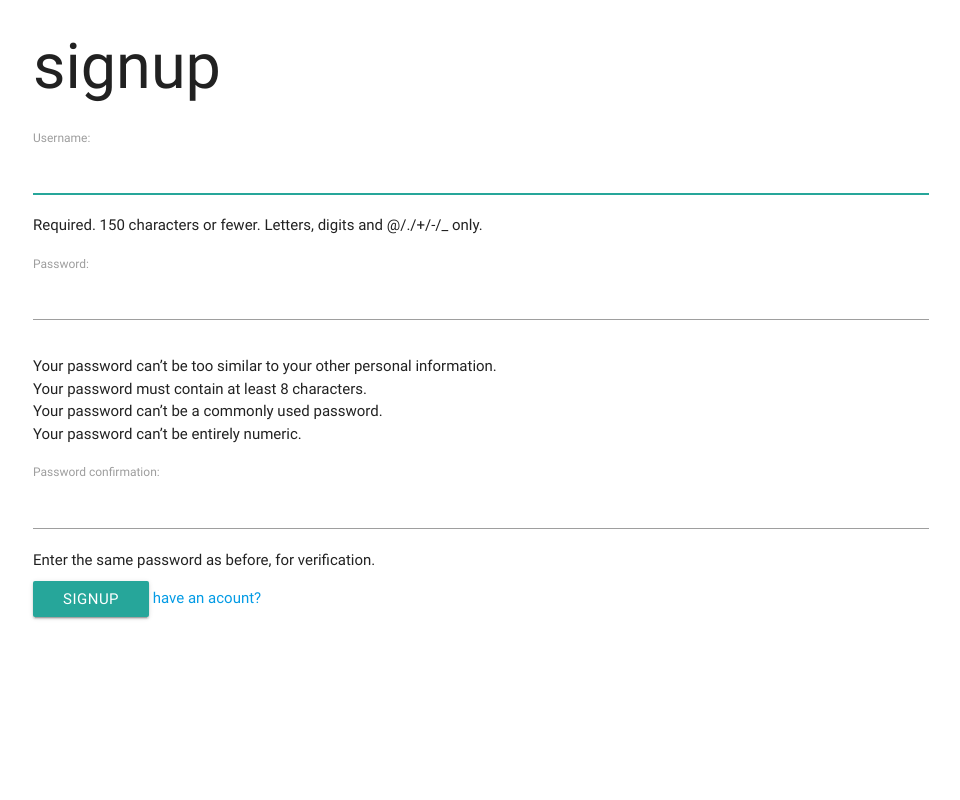
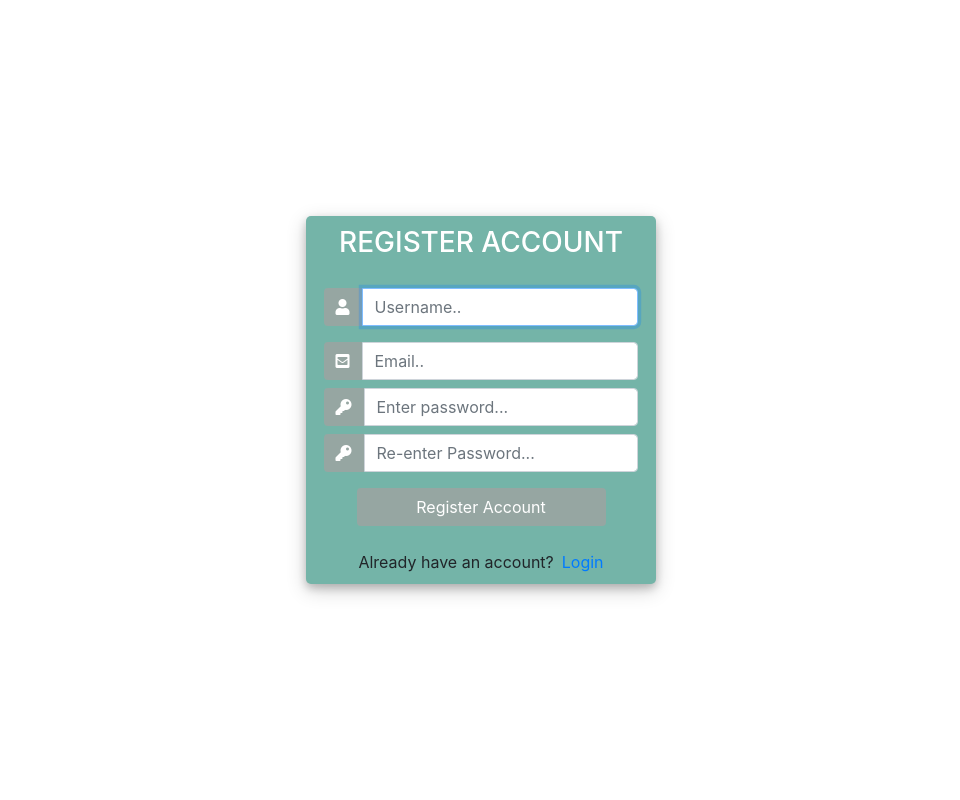
Before and after one commit to meshal-alotaibi/-Div-Tag-, a Django app: page /signup in a window 1280 px wide. Shown: the whole page, without its empty margins (159-1119 px from the left). Run offline with Django 3.2, Linux system fonts and the light colour scheme; some libraries are stand-ins or nearby versions.

Commit message:
signup style

```diff
--- a/starter_code/main_app/forms.py
+++ b/starter_code/main_app/forms.py
@@ -1,6 +1,10 @@
 from django import forms
+from django.db import models
 from django.forms import fields
 from.models import Post , Topic
+from django.contrib.auth.forms import UserCreationForm
+from django.contrib.auth.models import User
+
 
 
 class NewTopicForm(forms.ModelForm):
@@ -15,3 +19,8 @@ class PostForm(forms.ModelForm):
         model = Post
         fields = ['message'
                   ]
+
+class CreateUserForm(UserCreationForm):
+    class Meta:
+        model = User
+        fields=['username','email','password1','password2']
--- a/starter_code/main_app/templates/signup.html
+++ b/starter_code/main_app/templates/signup.html
@@ -1,21 +1,139 @@
+
 
 <!DOCTYPE html>
 <html>
+
 <head>
-<title>signup</title>
-<link rel="stylesheet" href="https://cdnjs.cloudflare.com/ajax/libs/materialize/0.100.2/css/materialize.css">
+	<title>Login</title>
+	<link rel="stylesheet" href="https://stackpath.bootstrapcdn.com/bootstrap/4.1.3/css/bootstrap.min.css" integrity="sha384-MCw98/SFnGE8fJT3GXwEOngsV7Zt27NXFoaoApmYm81iuXoPkFOJwJ8ERdknLPMO" crossorigin="anonymous">
+	<script src="https://ajax.googleapis.com/ajax/libs/jquery/3.3.1/jquery.min.js"></script>
+	<link rel="stylesheet" href="https://use.fontawesome.com/releases/v5.6.1/css/all.css" integrity="sha384-gfdkjb5BdAXd+lj+gudLWI+BXq4IuLW5IT+brZEZsLFm++aCMlF1V92rMkPaX4PP" crossorigin="anonymous">
+
+	<style>
+		body,
+		html {
+			margin: 0;
+			padding: 0;
+			height: 100%;
+
+		}
+		.user_card {
+			width: 350px;
+			margin-top: auto;
+			margin-bottom: auto;
+			background:#74b4a8;
+			position: relative;
+			display: flex;
+			justify-content: center;
+			flex-direction: column;
+			padding: 10px;
+			box-shadow: 0 4px 8px 0 rgba(0, 0, 0, 0.2), 0 6px 20px 0 rgba(0, 0, 0, 0.19);
+			-webkit-box-shadow: 0 4px 8px 0 rgba(0, 0, 0, 0.2), 0 6px 20px 0 rgba(0, 0, 0, 0.19);
+			-moz-box-shadow: 0 4px 8px 0 rgba(0, 0, 0, 0.2), 0 6px 20px 0 rgba(0, 0, 0, 0.19);
+			border-radius: 5px;
+
+		}
+
+		.form_container {
+			margin-top: 20px;
+		}
+
+		#form-title{
+			color: #fff;
+		}
+		.login_btn {
+			width: 100%;
+			background: #a3a2a1bd !important;
+			color: white !important;
+		}
+		.login_btn:focus {
+			box-shadow: none !important;
+			outline: 0px !important;
+		}
+		.login_container {
+			padding: 0 2rem;
+		}
+		.input-group-text {
+			background: #a3a2a1bd !important;
+			color: white !important;
+			border: 0 !important;
+			border-radius: 0.25rem 0 0 0.25rem !important;
+		}
+		.input_user,
+		.input_pass:focus {
+			box-shadow: none !important;
+			outline: 0px !important;
+		}
+
+	</style>
+
 </head>
 <body>
+	<div class="container h-100">
+		<div class="d-flex justify-content-center h-100">
+			<div class="user_card">
+				<div class="d-flex justify-content-center">
+					<h3 id="form-title">REGISTER ACCOUNT</h3>
+				</div>
+				<div class="d-flex justify-content-center form_container">
 
-<div class="container">
-<h1>signup</h1>
-<form method="post" novalidate>
-    {% csrf_token%}
-    {{form.as_p}}
-    <button type="login" class="btn btn-primary">signup</button>
-     <a href="/login">have an acount?</a>
-</form>
-</div>
+					<form method="POST" action="">
+                        {% csrf_token%}
+						<div class="input-group mb-3">
+							<div class="input-group-append">
+								<span class="input-group-text"><i class="fas fa-user"></i></span>
+							</div>
+							{{form.username}}
+						</div>
+						<div class="input-group mb-2">
+							<div class="input-group-append">
+								<span class="input-group-text"><i class="fas fa-envelope-square"></i></span>
+							</div>
+							{{form.email}}
+						</div>
+						<div class="input-group mb-2">
+							<div class="input-group-append">
+								<span class="input-group-text"><i class="fas fa-key"></i></span>
+							</div>
+							{{form.password1}}
+						</div>
+						<div class="input-group mb-2">
+							<div class="input-group-append">
+								<span class="input-group-text"><i class="fas fa-key"></i></span>
+							</div>
+							{{form.password2}}
+						</div>
 
+				   		<div class="d-flex justify-content-center mt-3 login_container">
+				 			<input class="btn login_btn" type="submit" value="Register Account">
+				   		</div>
+					</form>
+				</div>
+
+				<div class="mt-4">
+					<div class="d-flex justify-content-center links">
+						Already have an account? <a href="login" class="ml-2">Login</a>
+					</div>
+				</div>
+			</div>
+		</div>
+	</div>
+	<script>
+						/* Because i didnt set placeholder values in forms.py they will be set here using vanilla Javascript
+		//We start indexing at one because CSRF_token is considered and input field
+		 */
+
+		//Query All input fields
+		var form_fields = document.getElementsByTagName('input')
+		form_fields[1].placeholder='Username..';
+		form_fields[2].placeholder='Email..';
+		form_fields[3].placeholder='Enter password...';
+		form_fields[4].placeholder='Re-enter Password...';
+
+
+		for (var field in form_fields){
+			form_fields[field].className += ' form-control'
+		}
+	</script>
 </body>
 </html>
--- a/starter_code/main_app/views.py
+++ b/starter_code/main_app/views.py
@@ -5,7 +5,7 @@ from django.contrib.auth.forms import UserCreationForm
 from django.contrib.auth import SESSION_KEY, login as auth_login
 from django.shortcuts import render , get_object_or_404
 from .models import Category , Topic , Post
-from .forms import PostForm, NewTopicForm
+from .forms import PostForm, NewTopicForm, CreateUserForm
 from django.contrib.auth.models import User
 from django.contrib.auth.decorators import login_required
 from django.db.models import Count
@@ -52,9 +52,9 @@ def topic(request, category_id , topic_id):
     return render(request, 'topic.html', {'topic': topic , 'form' : form})
 
 def signup(request):
-    form=UserCreationForm()
+    form=CreateUserForm()
     if request.method =='POST':
-        form = UserCreationForm(request.POST)
+        form = CreateUserForm(request.POST)
         if form.is_valid():
             user= form.save()
             auth_login(request,user)
```
